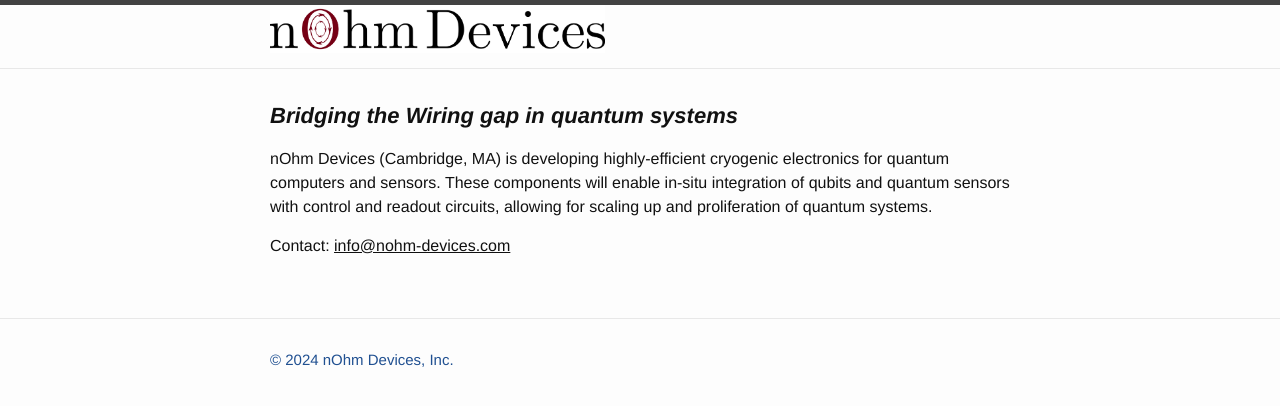
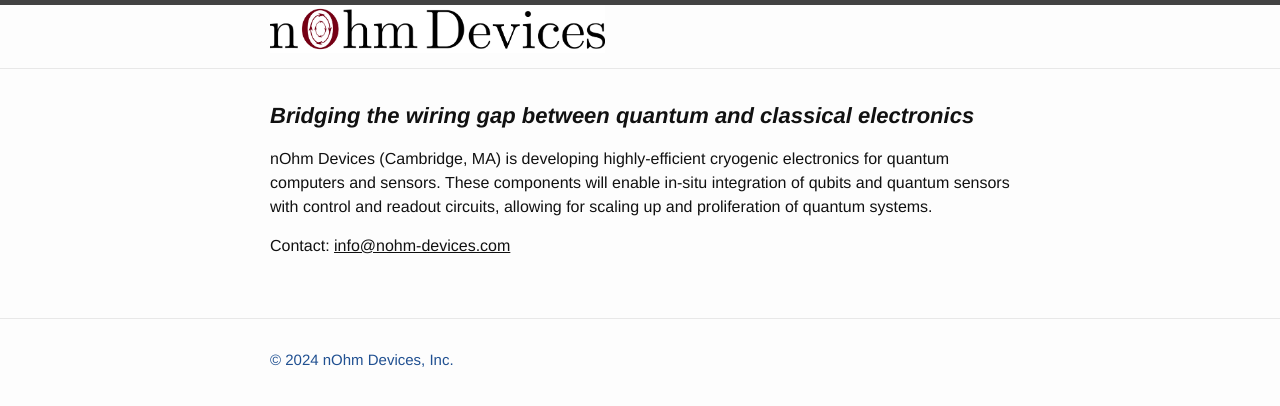
Before and after one commit to nohm-devices/nohm-devices.github.io, a Jekyll site: the page built from index.md, in a window 1280 px wide. Shown: the top 406 px of the page. Built offline with Jekyll 4.4.1, drawn with Linux system fonts in a browser that asks for light colours.

Commit message:
Updated title.

```diff
--- a/index.md
+++ b/index.md
@@ -5,7 +5,7 @@
 permalink: /
 ---
 
-### ***Bridging the Wiring gap in quantum systems***
+### ***Bridging the wiring gap between quantum and classical electronics***
 
 nOhm Devices (Cambridge, MA) is developing highly-efficient cryogenic
 electronics for quantum computers and sensors. These components will enable
```
